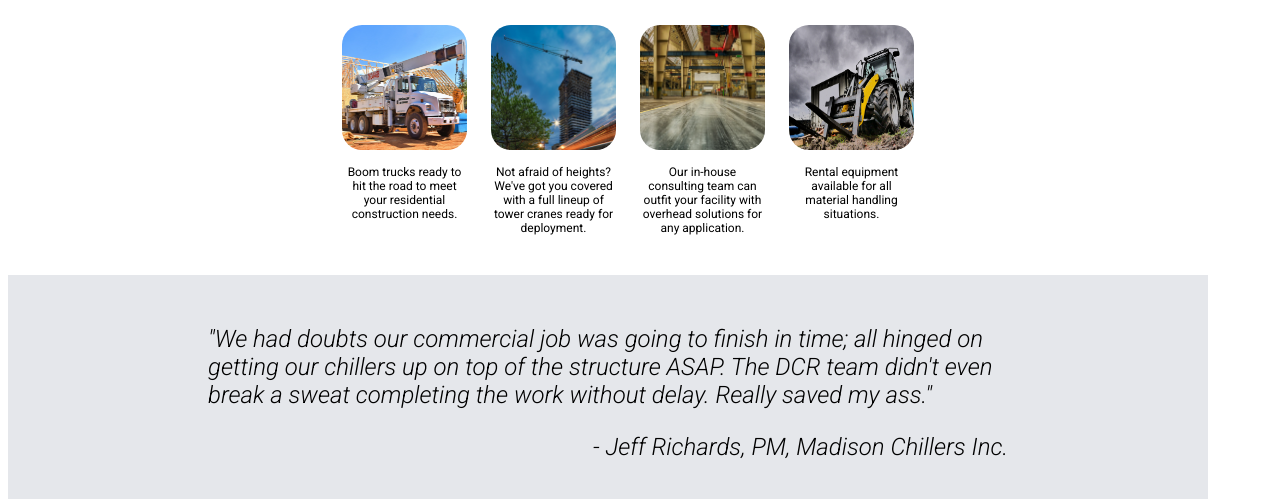
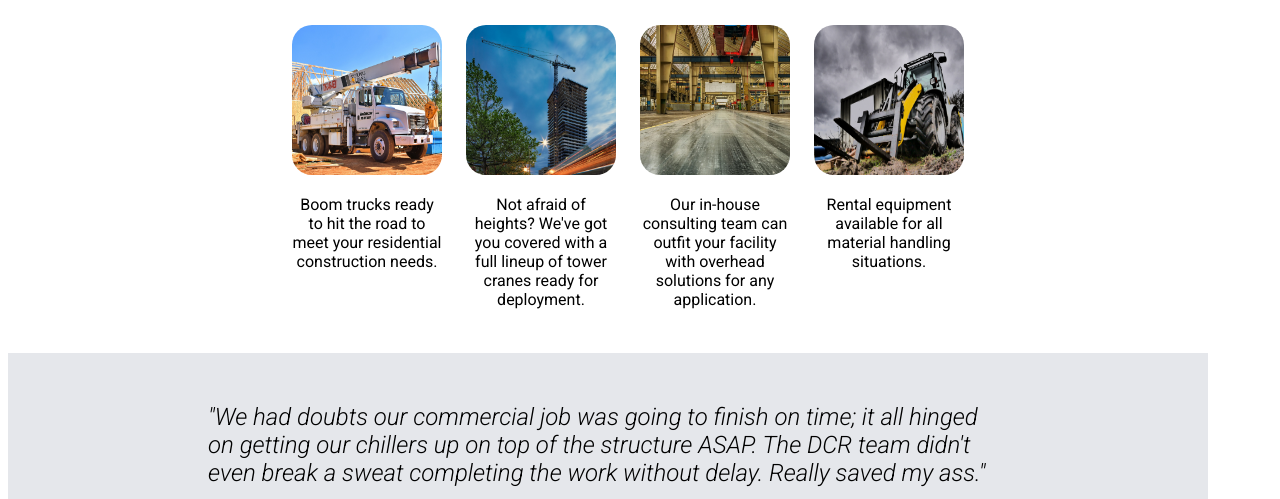
Before and after one commit to vkorwin/land-page, a plain HTML site: page index.html in a window 1280 px wide. Shown: the part 453-952 px from the top of the page. Drawn offline with Linux system fonts and the light colour scheme.

Commit message:
Type corrections and font changes for the cards content.

```diff
--- a/index.html
+++ b/index.html
@@ -49,7 +49,7 @@
         </ul>
     </div>
     <div class="review">
-        <div>"We had doubts our commercial job was going to finish in time; all hinged on getting our chillers up on top of the structure ASAP. The DCR team didn't even break a sweat completing the work without delay. Really saved my ass."</div>
+        <div>"We had doubts our commercial job was going to finish on time; it all hinged on getting our chillers up on top of the structure ASAP. The DCR team didn't even break a sweat completing the work without delay. Really saved my ass."</div>
         <p>- Jeff Richards, PM, Madison Chillers Inc.</p>
     </div>
     <div class="hook">
--- a/style.css
+++ b/style.css
@@ -91,14 +91,14 @@ header li {
 }
 
 .content img {
-    width:125px;
-    height:125px;
+    width:150px;
+    height:150px;
     border-radius:20px;
 }
 
 .content li {
-    width:125px;
-    font-size:12px;
+    width:150px;
+    font-size:16px;
     text-align:center;
     margin:12px;
 }
```
